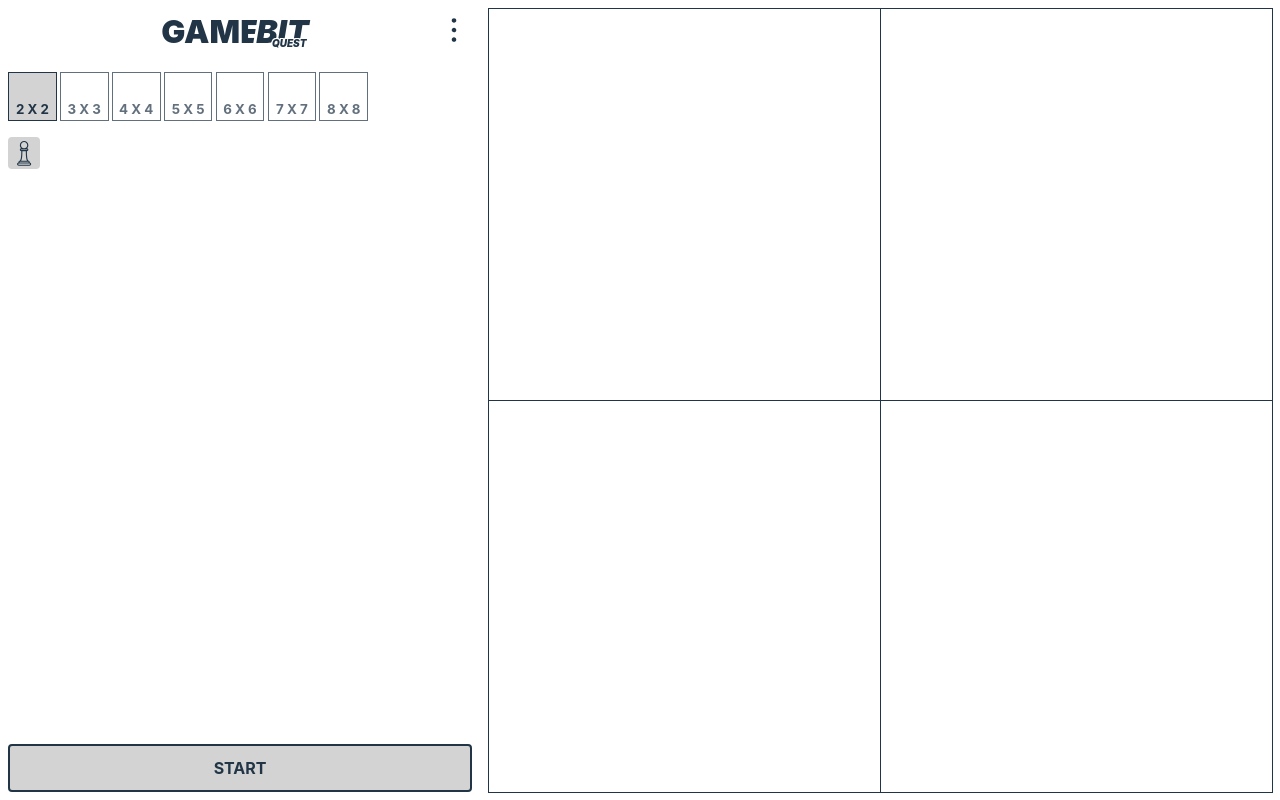
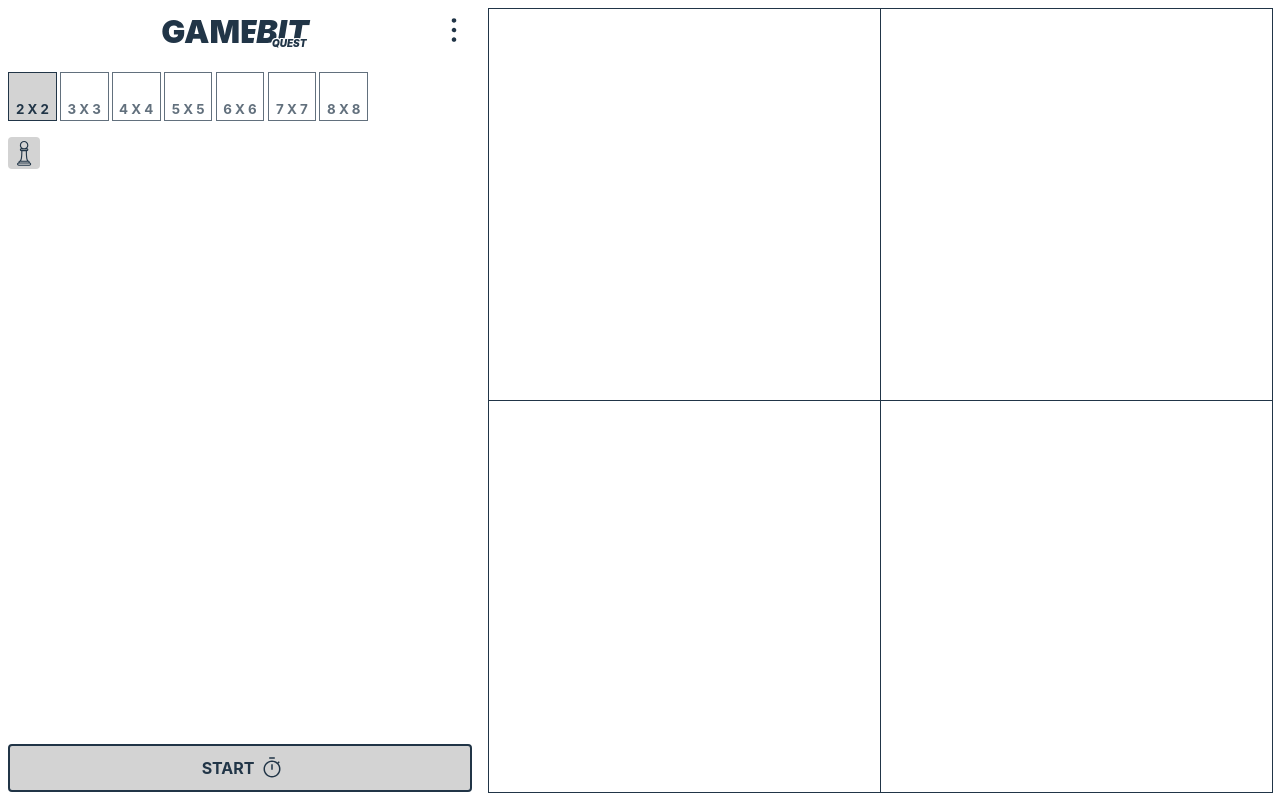
Before and after one commit to RoHell/Figures, a Vue app: page / in a window 1280 px wide. Built offline with nearby package versions, Linux system fonts and the light colour scheme.

Commit message:
Start with countdown mode

```diff
--- a/src/composables/useStatus.ts
+++ b/src/composables/useStatus.ts
@@ -6,7 +6,7 @@ const isPlaying = ref(false)
 const isChecking = ref(false)
 const isMenuOpen = ref(false)
 const isStartingGame = ref(false)
-const isCountdownMode = ref(false)
+const isCountdownMode = ref(true)
 const countdownFrom = ref()
 const gameMode = ref(GameModeEnum.quest)
 const showPromptActions = ref(false)
```
